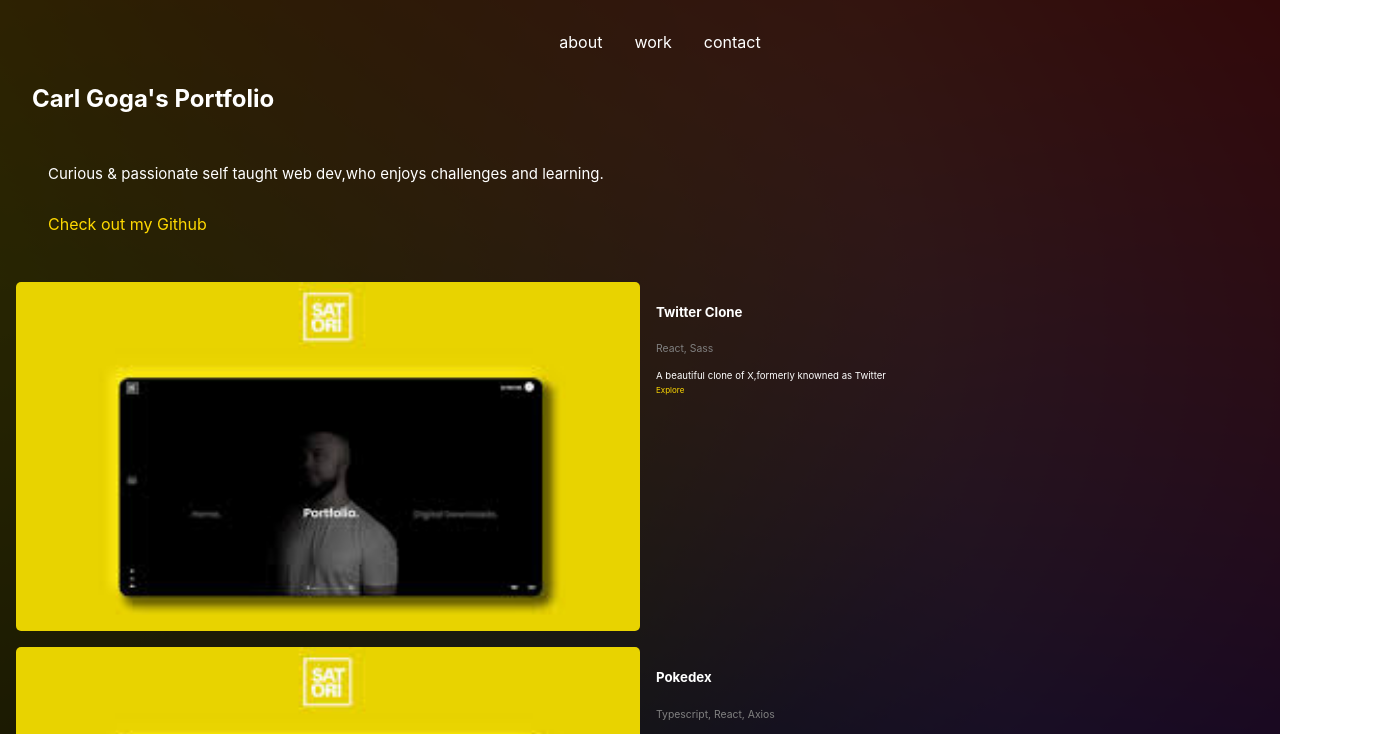
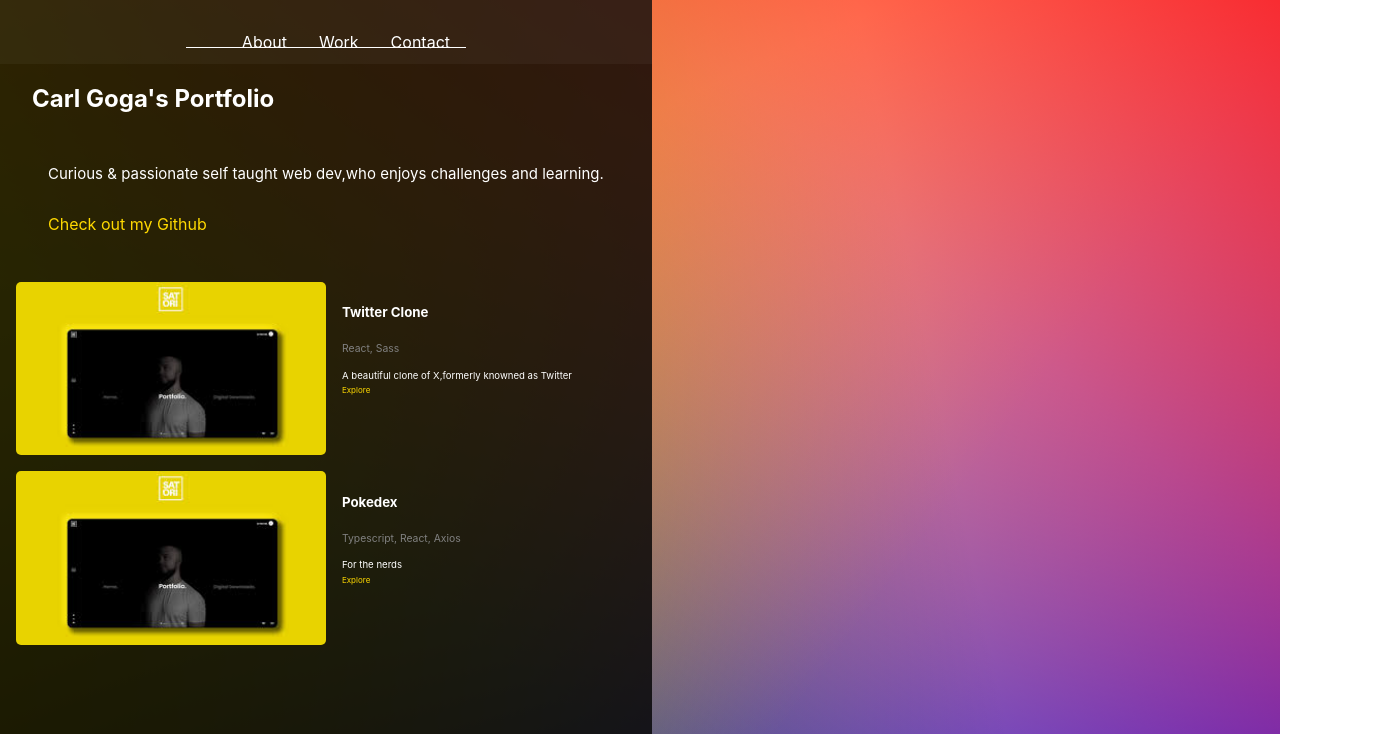
Before and after one commit to Cg9291/Portfolio, a React (Create React App) app: page / in a window 1280 px wide. Shown: the top 734 px of the page, 1376 px wide, since content can reach past the window. Built offline with nearby package versions, Linux system fonts and the light colour scheme.

Commit message:
small tweaks to Navigation

```diff
--- a/package.json
+++ b/package.json
@@ -14,7 +14,6 @@
 		"react-dom": "^18.2.0",
 		"react-scripts": "5.0.1",
 		"styled-components": "^6.0.8",
-		"typescript": "^5.2.2",
 		"web-vitals": "^2.1.4"
 	},
 	"scripts": {
@@ -40,5 +39,8 @@
 			"last 1 firefox version",
 			"last 1 safari version"
 		]
+	},
+	"devDependencies": {
+		"typescript": "^5.3.3"
 	}
 }
--- a/src/components/navigation/NavListItem.tsx
+++ b/src/components/navigation/NavListItem.tsx
@@ -1,16 +1,5 @@
 import styled from "styled-components";
 import ContainerPrototype from "../prototypes/ContainerPrototype.tsx";
-
-const Container = styled(ContainerPrototype)`
-	margin: 1rem 1rem;
-`;
-
-const ListText = styled.div`
-	color: white;
-	font-size: 1rem;
-`;
-
-const SelectionIndicator = styled.div``;
 
 export default function NavListItem(props: { text: string }): JSX.Element {
 	return (
@@ -20,3 +9,16 @@ export default function NavListItem(props: { text: string }): JSX.Element {
 		</Container>
 	);
 }
+
+const Container = styled(ContainerPrototype)`
+	margin: 0 1rem;
+	padding: 1rem 0;
+`;
+
+const ListText = styled.div`
+	color: white;
+	font-size: 1rem;
+	max-height: fit-content;
+`;
+
+const SelectionIndicator = styled.div``;
--- a/src/components/navigation/Navigation.tsx
+++ b/src/components/navigation/Navigation.tsx
@@ -1,27 +1,30 @@
+import React from "react";
 import styled from "styled-components";
 import ContainerPrototype from "../prototypes/ContainerPrototype.tsx";
 import NavListItem from "./NavListItem.tsx";
 
-const navHeaders: string[] = ["about", "work", "contact"];
+export default function Navigation(): React.ReactElement {
+	const navHeaders: string[] = ["About", "Work", "Contact"];
+	const displayListItems = (): JSX.Element[] =>
+		navHeaders.map((headerText: string) => <NavListItem text={headerText} />);
+
+	return (
+		<Container>
+			<NavList>{displayListItems()}</NavList>
+		</Container>
+	);
+}
 
 const Container = styled(ContainerPrototype)`
 	height: 4rem;
 	justify-content: center;
+	background-color: rgba(255, 255, 255, 0.04);
+	//border-bottom: 1px solid grey;
 `;
 
 const NavList = styled.ul`
 	display: flex;
 	justify-content: center;
 	list-style: none;
+	border-bottom: 1px solid white;
 `;
-
-const displayListItems = (): JSX.Element[] =>
-	navHeaders.map((headerText: string) => <NavListItem text={headerText} />);
-
-export default function Navigation(): JSX.Element {
-	return (
-		<Container>
-			<NavList>{displayListItems()}</NavList>
-		</Container>
-	);
-}
--- a/src/components/projects/ProjectCard.tsx
+++ b/src/components/projects/ProjectCard.tsx
@@ -1,4 +1,4 @@
-import ContainerPrototype from "../prototypes/ContainerPrototype";
+import ContainerPrototype from "../prototypes/ContainerPrototype.tsx";
 import styled from "styled-components";
 import LinkPrototype from "../prototypes/LinkPrototype.tsx";
 
--- a/src/components/prototypes/ContainerPrototype.tsx
+++ b/src/components/prototypes/ContainerPrototype.tsx
@@ -1,9 +1,12 @@
 import styled from "styled-components";
 
 const ContainerPrototype = styled.div`
+	max-height:100%;
+	max-width:100%
 	width: 100%;
 	height: 100%;
 	display: flex;
+	box-sizing:border-box;
 `;
 
 export default ContainerPrototype;
--- a/src/index.tsx
+++ b/src/index.tsx
@@ -1,8 +1,8 @@
 import React from "react";
 import ReactDOM from "react-dom/client";
 import "./index.css";
-import App from "./App";
-import reportWebVitals from "./reportWebVitals";
+import App from "./App.tsx";
+import reportWebVitals from "./reportWebVitals.ts";
 import GlobalStyle from "./components/styles/GlobalStyles.tsx";
 
 const root = ReactDOM.createRoot(
```
Also changed, not shown: 1 other file (tests, documents, lock files or other folders).
